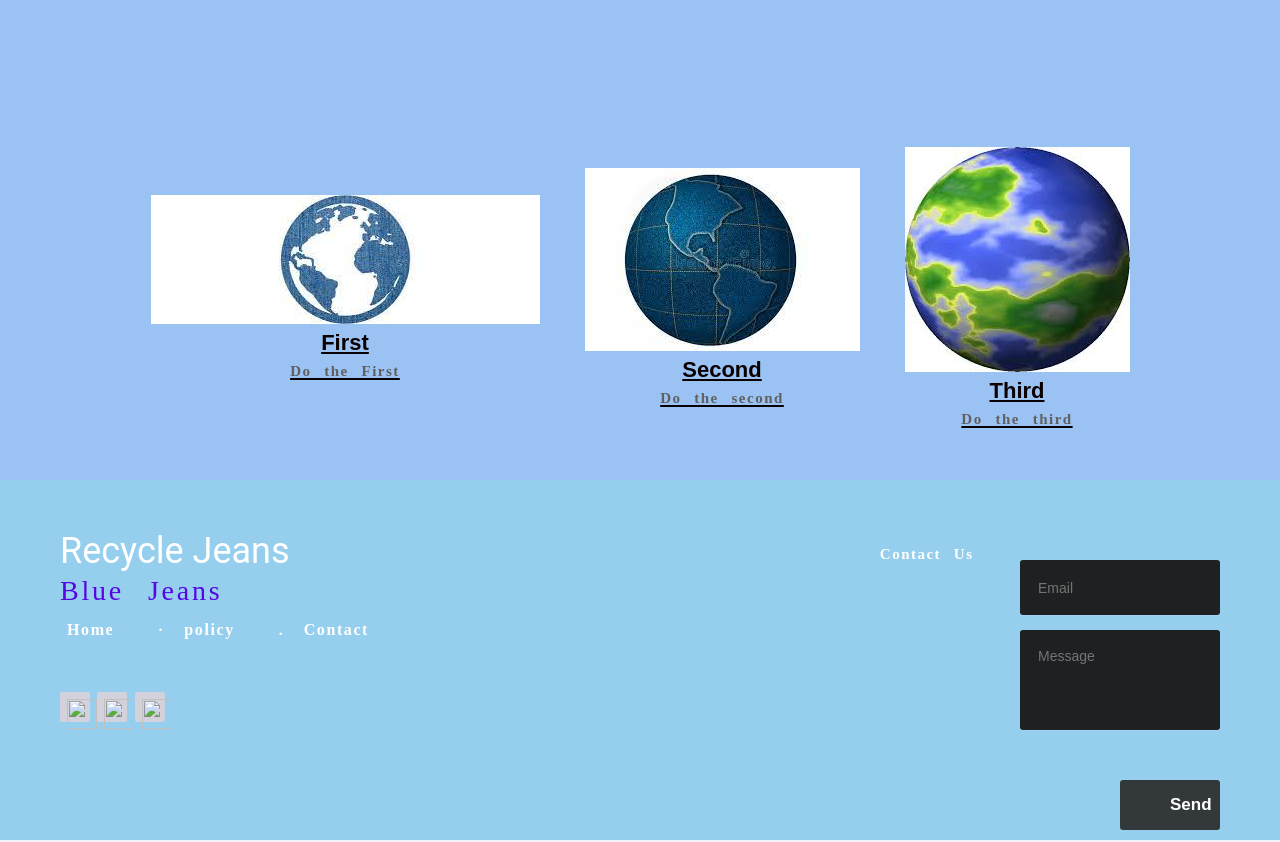
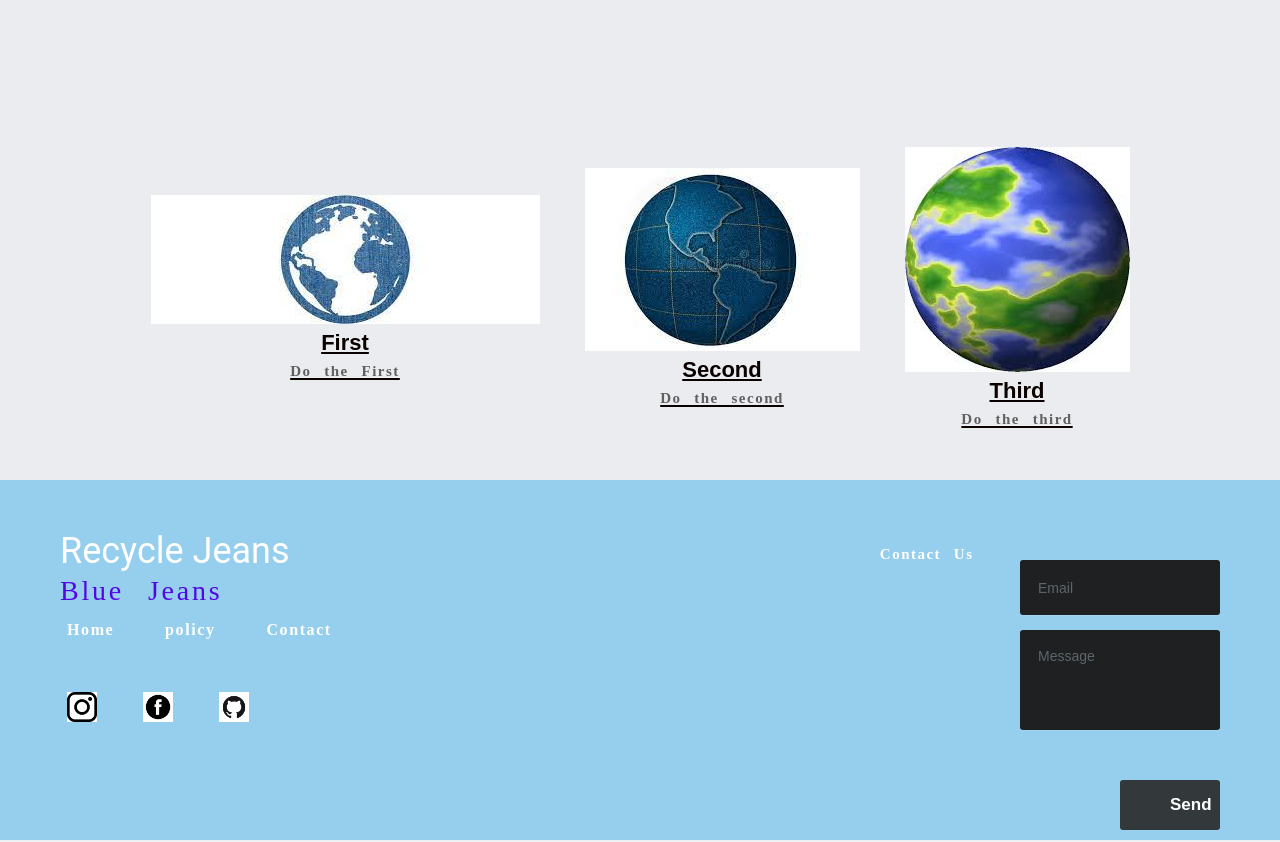
Before and after one commit to ManaGh/PD-Project-repo, a plain HTML site: page index.html in a window 1280 px wide. Shown: the part 1711-2553 px from the top of the page. Drawn offline with Linux system fonts and the light colour scheme; files whose address does not match are found by name.

Commit message:
change the color

```diff
--- a/index.html
+++ b/index.html
@@ -136,9 +136,7 @@
 				<p class="footer-links">
           <br>
 					<a href="#">Home</a>
-					·
 					<a href="#">policy</a>
-					.
 					<a href="#">Contact</a>
 				</p>
 
@@ -147,9 +145,11 @@
 				<div class="footer-icons">
 
 
-    <a href="#"><img src="/iinstagram.png" alt=""> </a>
-            <a href="#"><img src="/faceboook.png" alt=""> </a>
-           <a href="#"><img src="/GitHub.png" alt=""> </a>
+    <a href="#"><img src="iinstagram.png"></a>
+
+            <a href="#"><img src="faceboook.png"></a>
+
+           <a href="#"><img src="GitHub.png"></a>
 
 				</div>
 
--- a/style.css
+++ b/style.css
@@ -219,7 +219,7 @@ a::after {
 
 .footer-distributed {
   background: rgb(150, 207, 238);
-  box-shadow: 0 1px 1px 0 rgba(219, 240, 246, 0.12);
+  box-shadow: 0 1px 1px 0 rgba(152, 213, 228, 0.12);
   box-sizing: border-box;
   width: 100%;
   font: bold 16px sans-serif;
@@ -236,7 +236,7 @@ a::after {
 section {
   width: 100%;
   display: inline-block;
-  background: rgb(154, 194, 243);
+  background: rgb(234, 236, 239);
   height: 10%;
   text-align: center;
   font-size: 22px;
@@ -291,26 +291,24 @@ section {
 }
 
 .footer-distributed .footer-icons a {
-  display: inline-block;
+  /* display: inline-block; */
   width: 30px;
   height: 30px;
   cursor: pointer;
-  background-color: #d3d1db;
+  /* background-color: #d3d1db; */
   border-radius: 2px;
 
   font-size: 20px;
   color: #ffffff;
   text-align: center;
-  line-height: 35px;
-
-  margin-right: 3px;
+  /* line-height: 35px; */
+ margin-right: 3px;
   margin-bottom: 5px;
 }
-.footer-icons img {
+ .footer-icons img {
 
   width:30px;
-   height:30px
-}
+   height:30px }
 
 /* Footer Right */
 
@@ -350,9 +348,9 @@ section {
   padding: 18px;
 }
 
-/* .footer-distributed ::-webkit-input-placeholder {
+ .footer-distributed ::-webkit-input-placeholder {
   color: #5c666b;
-} */
+}
 
 /* .footer-distributed ::-moz-placeholder {
   color: #7154b8;
@@ -431,13 +429,7 @@ section {
   .footer-distributed form button {
     float: none;
    }
-  /* .footer-icons a {
-  display: block;
-  border: 1px solid var(--grey);
-  padding: 1rem;
-  border-radius: 35%;
-  margin: 10px;
-} */
+
 
 
 
```
Also changed, not shown: GitHub.png (added), Popular-Logo-facebook-icon-png.png (deleted), download.png (deleted), faceboook.png (added), iinstagram.png (added), imagessss.png (deleted).
